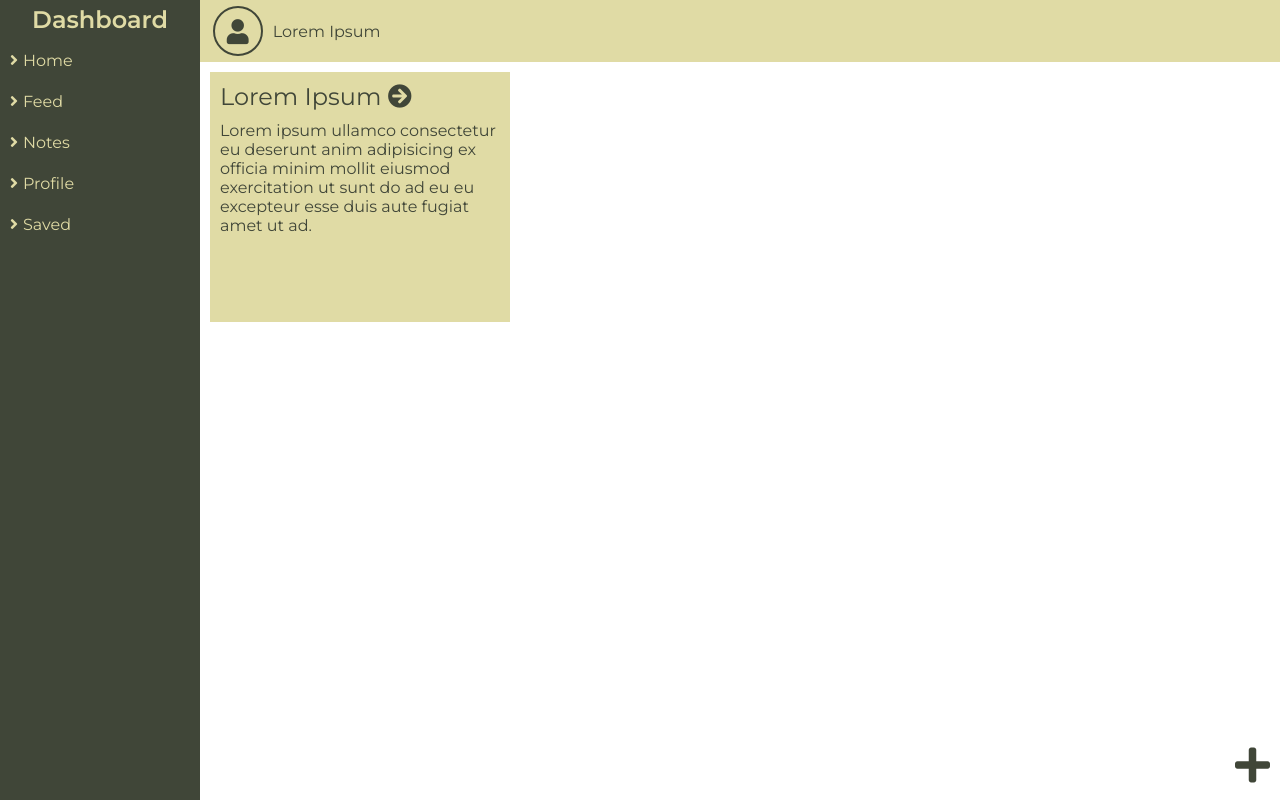
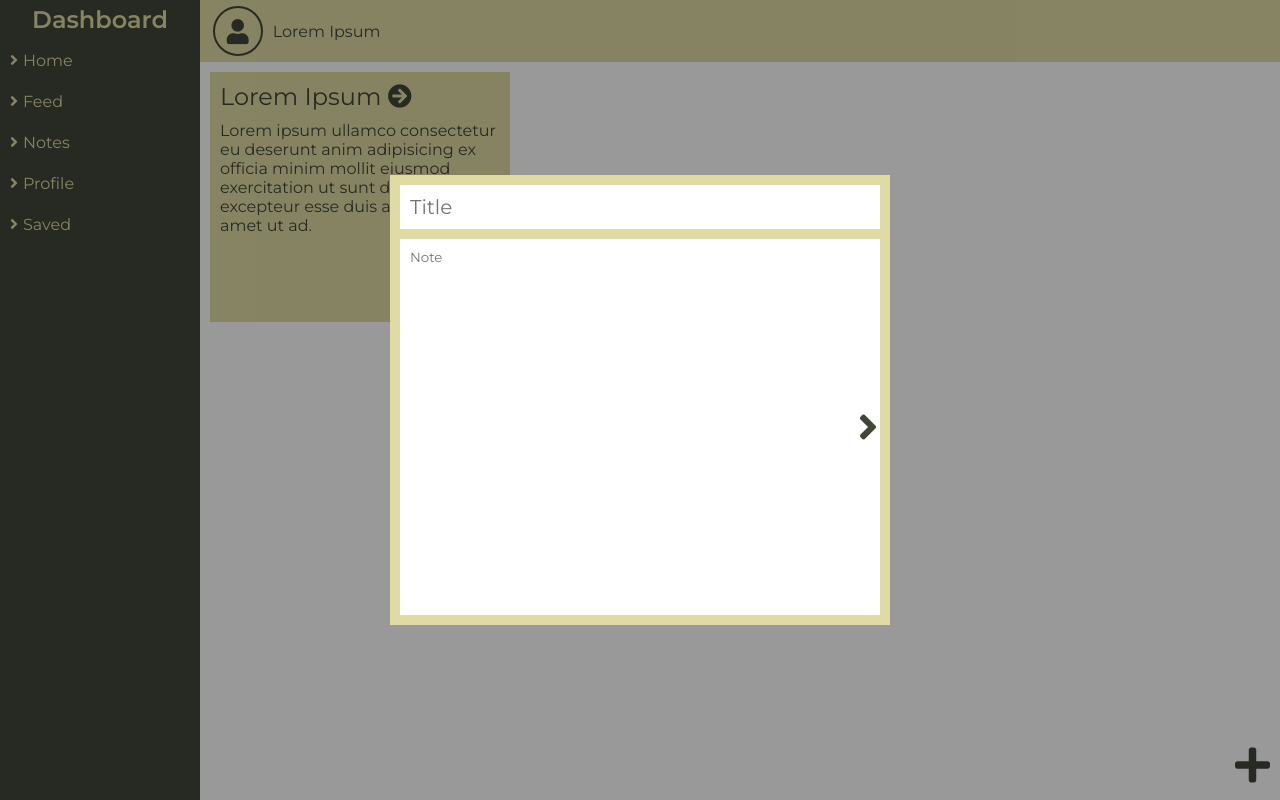
Before and after one commit to mateus-xv/dashboard, a React (Create React App) app: page /notes in a window 1280 px wide. Both pictures are taken after a click on the button 1252 px from the left and 765 px from the top of the page. Built offline with nearby package versions, Linux system fonts and the light colour scheme; the HTML template or start-up script is replaced by a standard one.

Commit message:
Add Add Note Modal

```diff
--- a/src/components/Main/Notes/Add.js
+++ b/src/components/Main/Notes/Add.js
@@ -1,9 +1,47 @@
 //React Modules
-import React from 'react';
+import React, {useEffect} from 'react';
 
 const Add = () => {
+	//Handles the click event on the add button, turning the modal visible
+	const buttonHandleClick = (addModal) => {
+		addModal.classList.add("add__modal--visible");
+	};
+
+	//Handles the click event on the outside of the modal, turning the modal hidden
+	const modalHandleClick = (addModal) => {
+		addModal.classList.remove("add__modal--visible");
+	};
+
+	//Prevents the modal from closing when the body of the modal is clicked
+	const bodyHandleClick = (e) => {
+		e.stopPropagation();
+	}
+
+	useEffect(() => {
+		const addModal = document.querySelector(".add__modal"),
+			addBody = document.querySelector(".add__body"),
+			addButton = document.querySelector(".add-button");
+
+		addButton.addEventListener("click", () => buttonHandleClick(addModal));
+		addModal.addEventListener("click", () => modalHandleClick(addModal));
+		addBody.addEventListener("click", bodyHandleClick);
+	}, [])
+
 	return(
-		<button className="add"><i className="fas fa-plus"></i></button>
+		<React.Fragment>
+			<button className="add-button"><i className="fas fa-plus"></i></button>
+			<div className="add">
+				<div className="add__modal">
+					<div className="add__body">
+						<form className="add__form">
+							<input name="title" id="title" type="text" placeholder="Title"/>
+							<textarea name="note" id="note" placeholder="Note"></textarea>
+							<button className="add__submit"><i className="fas fa-angle-right"></i></button>
+						</form>
+					</div>
+				</div>
+			</div>
+		</React.Fragment>
 	)
 }
 
--- a/src/scss/module/_add.scss
+++ b/src/scss/module/_add.scss
@@ -1,13 +1,78 @@
 @import '../base/colors';
 
-.add{
+.add-button{
+	position: fixed;
+	right: 10px;
+	bottom: 10px;
+	font-size: 40px;
 	background: transparent;
 	outline: none;
 	cursor: pointer;
 	border: none;
 	color: $dark-green;
-	font-size: 40px;
-	position: fixed;
-	right: 10px;
-	bottom: 10px;
 }
+
+.add{
+	color: $dark-green;
+	visibility: hidden;
+
+	&__modal{
+		position: absolute;
+		left: 0;
+		top: 0;
+		width: 100%;
+		height: 100%;
+		display: flex;
+		align-items: center;
+		justify-content: center;
+		background: #00000066;
+	}
+
+	&__body{
+		background: $beige;
+		width: 98%;
+		max-width: 500px;
+		height: 90%;
+		max-height: 450px;
+		padding: 10px;
+	}
+
+	&__form{
+		width: 100%;
+		height: 100%;
+
+		input, textarea, button{
+			outline: none;
+			border: none;
+			resize: none;
+			background: white;
+			color: $dark-green;
+		}
+
+		#title{
+			width: 100%;
+			margin-bottom: 10px;
+			padding: 10px;
+			font-size: 20px;
+		}
+
+		#note{
+			width: 95%;
+			height: calc(100% - 54px);
+			padding: 10px;
+			vertical-align: middle;
+		}
+	}
+
+	&__submit{
+		width: 5%;
+		height: calc(100% - 54px);
+		font-size: 40px;
+		vertical-align: middle;
+		cursor: pointer;
+	}
+}
+
+.add__modal--visible{
+	visibility: visible;
+}
```
